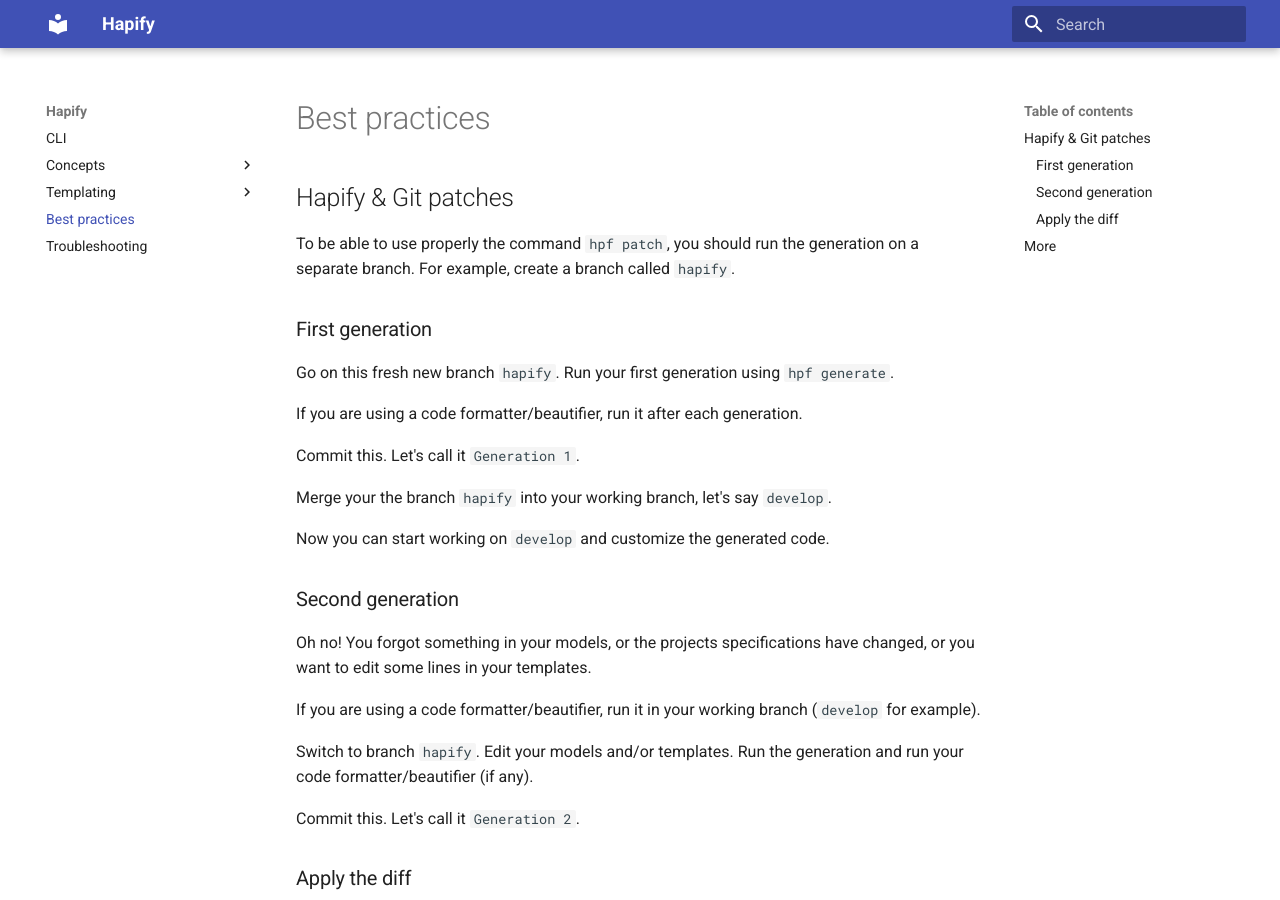
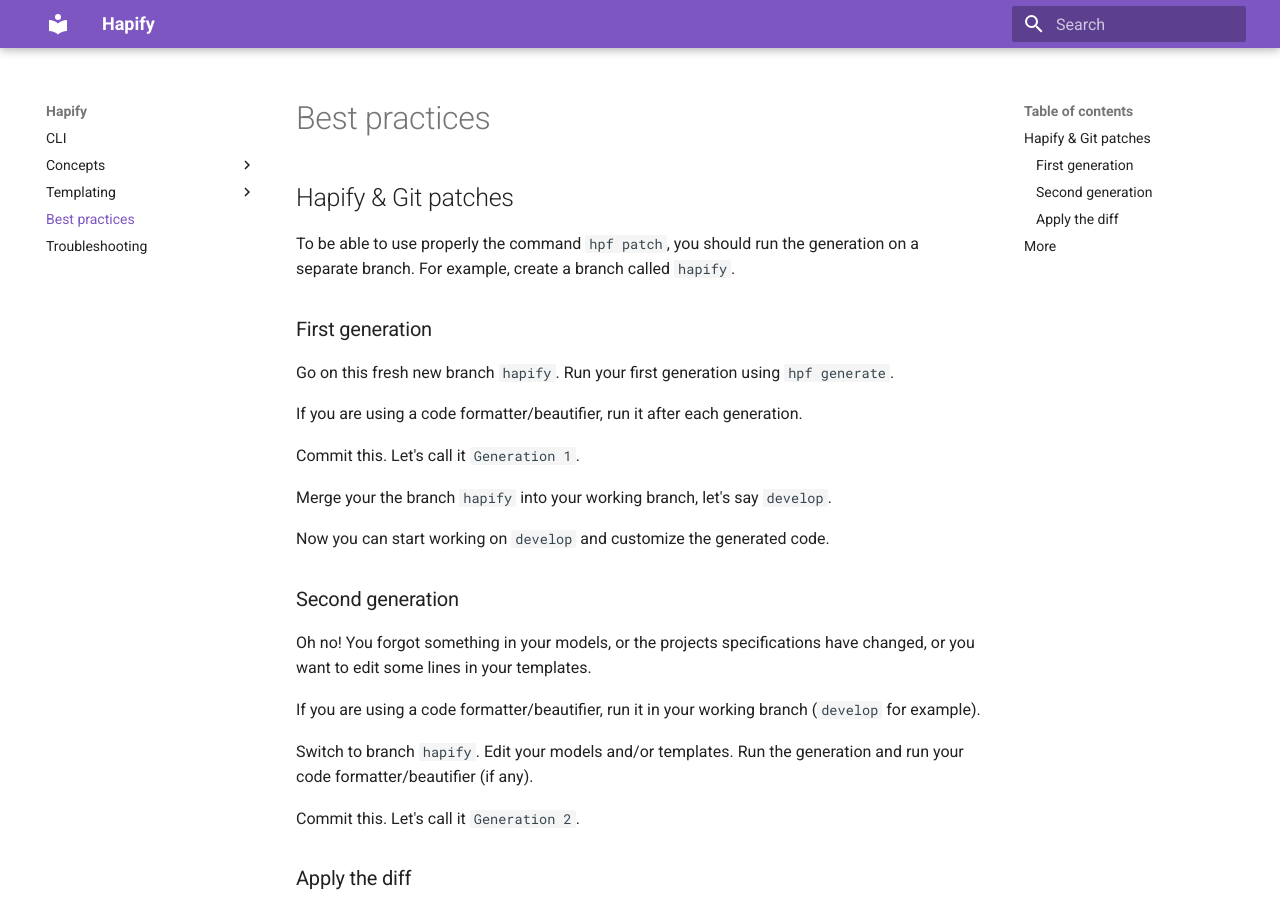
Before and after one commit to hapify/hapify, an MkDocs documentation site: the page built from docs/best-practices.md, in a window 1280 px wide and 900 px high. Built offline with MkDocs 1.6.1 and Material for MkDocs 9.7.7, drawn with Linux system fonts in a browser that asks for light colours; old or Windows-style settings are respelled for this version of MkDocs.

Commit message:
docs: change color palette

```diff
--- a/mkdocs.yml
+++ b/mkdocs.yml
@@ -13,3 +13,6 @@
   - Troubleshooting: 'troubleshooting.md'
 theme:
   name: material
+  palette:
+    primary: deep purple
+    accent: purple
```
